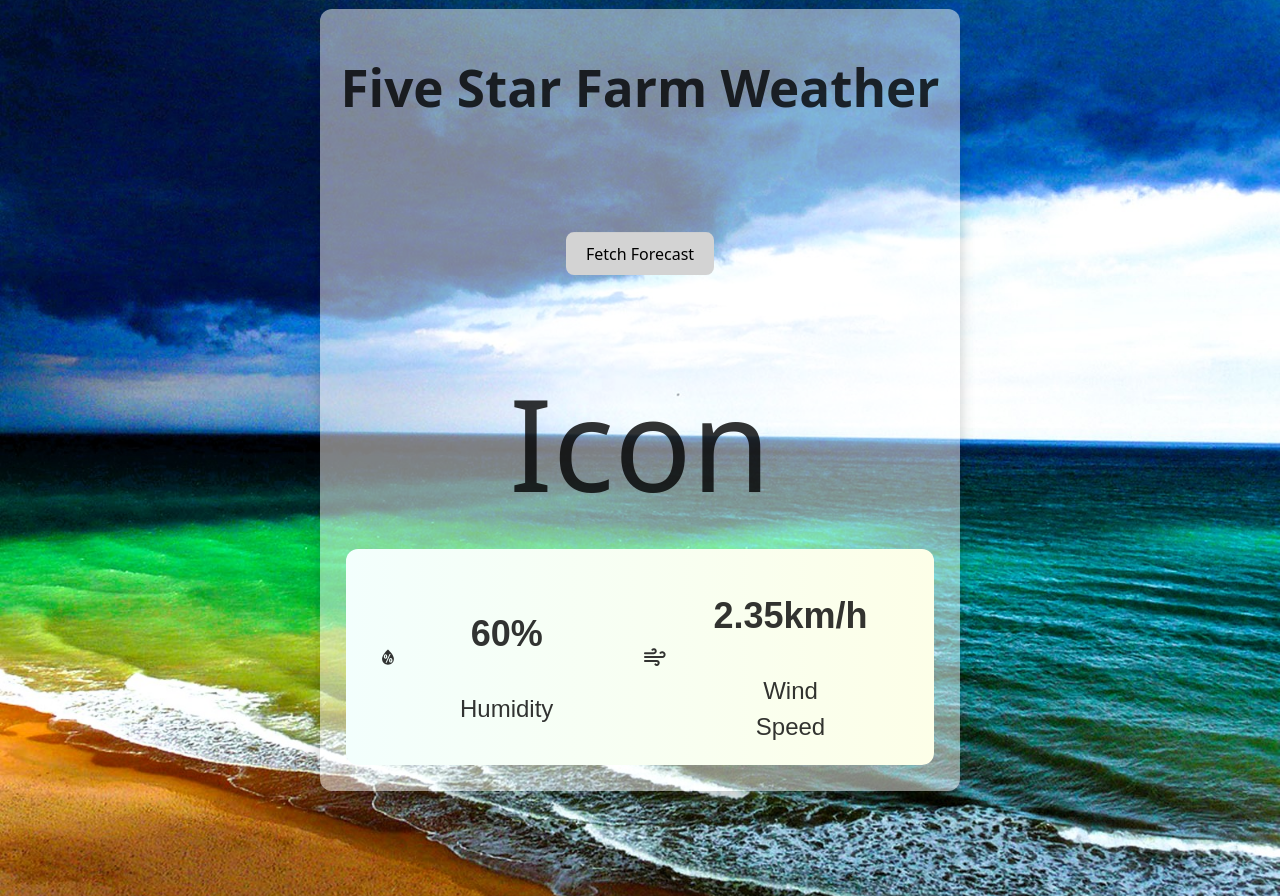
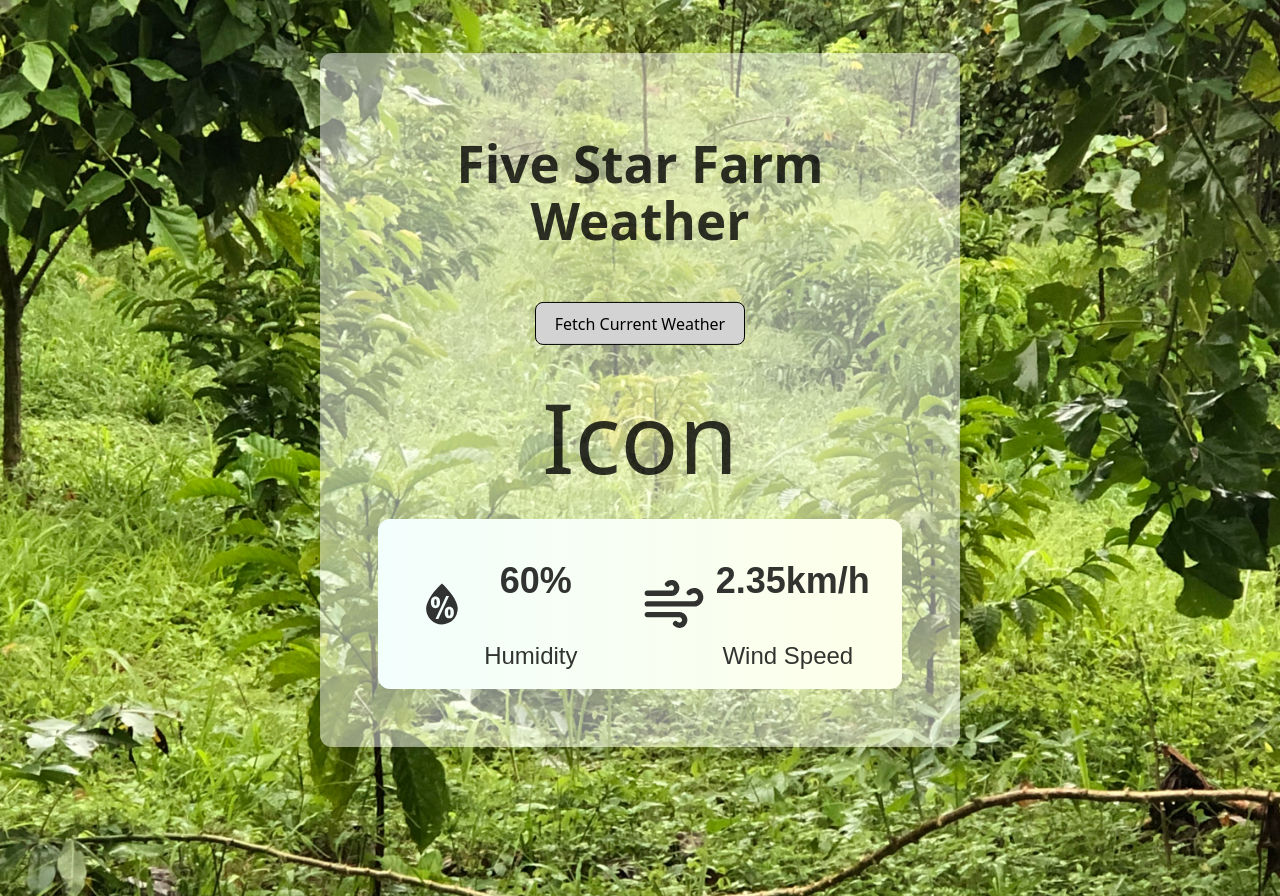
Before and after one commit to tgroves83/WeatherDashboard, a React (Vite) app in the folder Dashboard/: page / in a window 1280 px wide. Built offline with nearby package versions, Linux system fonts and the light colour scheme.

Commit message:
Changed graphics

```diff
--- a/Dashboard/src/components/WeatherDashboard.tsx
+++ b/Dashboard/src/components/WeatherDashboard.tsx
@@ -36,7 +36,7 @@ function WeatherDashboard() {
                 <div className="getArea">
 
                     <div className="getButton">
-                        <button onClick={handleClick}>Fetch Forecast</button>
+                        <button onClick={handleClick}>Fetch Current Weather</button>
                         {statusMessage && <p><strong>{statusMessage}</strong></p>}
                     </div>
                 </div>
--- a/Dashboard/src/components/weather.module.ts
+++ b/Dashboard/src/components/weather.module.ts
@@ -6,17 +6,16 @@ height: 100vh;
 background: linear-gradient(to right, #c7c7eb, #ccf2dd);
 
     p{
-        margin: 10px 50px 10px 50px;
+        margin: 10px 10px 10px 0;
     }
     button{
-        margin-top: 20px;
         background-color: lightgrey;
     }
 
 .container {
     background-color: #ffffff7d;
     border-radius: 12px;
-    padding: 1rem;
+    padding: 3rem;
     position: absolute;
     top: 50%;
     left: 50%;
@@ -42,10 +41,10 @@ background: linear-gradient(to right, #c7c7eb, #ccf2dd);
 .getButton {
     outline: none;
     border: 1px;
-    padding: 2px;
+    //padding: 2px;
     border-radius: 20px;
     text-align: center;
-    width: 80%;
+    width: 60%;
     background: transparent;
 }
 
@@ -53,10 +52,10 @@ background: linear-gradient(to right, #c7c7eb, #ccf2dd);
     display: flex;
     align-items: center;
     flex-direction: column;
-    margin: 10px 30px 10px 30px;
+    margin: 10px 10px 10px 10px;
 
 > .icon {
-        font-size: 8rem;
+        font-size: 6rem;
 
 
         /* DO LATER NOT WHEN CREATING UI */
@@ -65,7 +64,7 @@ background: linear-gradient(to right, #c7c7eb, #ccf2dd);
 
 > h1 {
         font-size: 3rem;
-        margin-top: 20px;
+        margin-top: 10px;
 
         font-family: "Bebas Neue", sans-serif;
     }
@@ -78,7 +77,7 @@ background: linear-gradient(to right, #c7c7eb, #ccf2dd);
 
 
 > h2 {
-        font-size: 2rem;
+        font-size: 1.5rem;
         font-family: "Inter", sans-serif;
         font-weight: 400;
     }
@@ -97,13 +96,13 @@ background: linear-gradient(to right, #c7c7eb, #ccf2dd);
         rgba(253, 255, 232, 1) 100%
 );
     border-radius: 12px;
-    padding: 10px;
+    padding: 5px;
 }
 .humidityLevel,
 .wind {
     display: flex;
     align-items: center;
-    margin: 0 20px;
+    //margin: 0 10px;
 
 
 > .humidIcon {
@@ -113,7 +112,7 @@ background: linear-gradient(to right, #c7c7eb, #ccf2dd);
 
 
 .windIcon {
-    font-size: 1.5rem;
+    font-size: 4rem;
     margin-right: 10px;
 }
 
--- a/Dashboard/src/index.css
+++ b/Dashboard/src/index.css
@@ -38,7 +38,7 @@ body {
   place-items: center;
   min-width: 320px;
   min-height: 100vh;
-  background-image: url('/public/WeatherAppPic.jpg'); /* or .png, .webp, etc. */
+  background-image: url('/public/coffee farm August 2021.jpg'); /* or .png, .webp, etc. */
   background-size: cover;
   background-repeat: no-repeat;
   background-position: center;
@@ -47,12 +47,12 @@ body {
 h1 {
   font-size: 3.2em;
   line-height: 1.1;
-  padding-bottom: 60px;
+  padding-bottom: 20px;
 }
 
 button {
   border-radius: 8px;
-  border: 1px solid transparent;
+  border: 1px solid;
   padding: 0.6em 1.2em;
   font-size: 1em;
   font-weight: 500;
@@ -60,7 +60,7 @@ button {
   background-color: #ffff00;
   cursor: pointer;
   transition: border-color 0.25s;
-  margin-bottom: 60px;
+  margin-bottom: 10px;
 }
 button:hover {
   border-color: #646cff;
```
Also changed, not shown: Dashboard/public/coffee farm August 2021.jpg (added).
